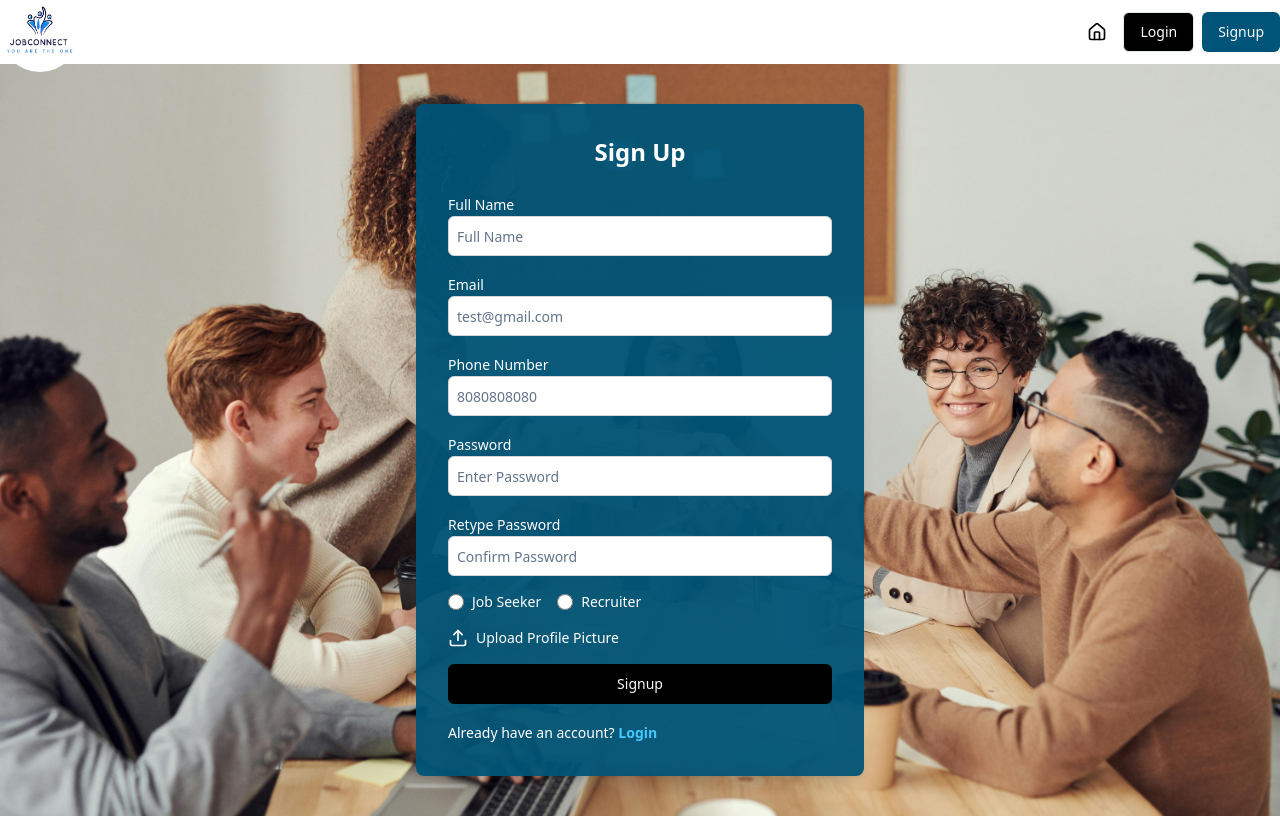
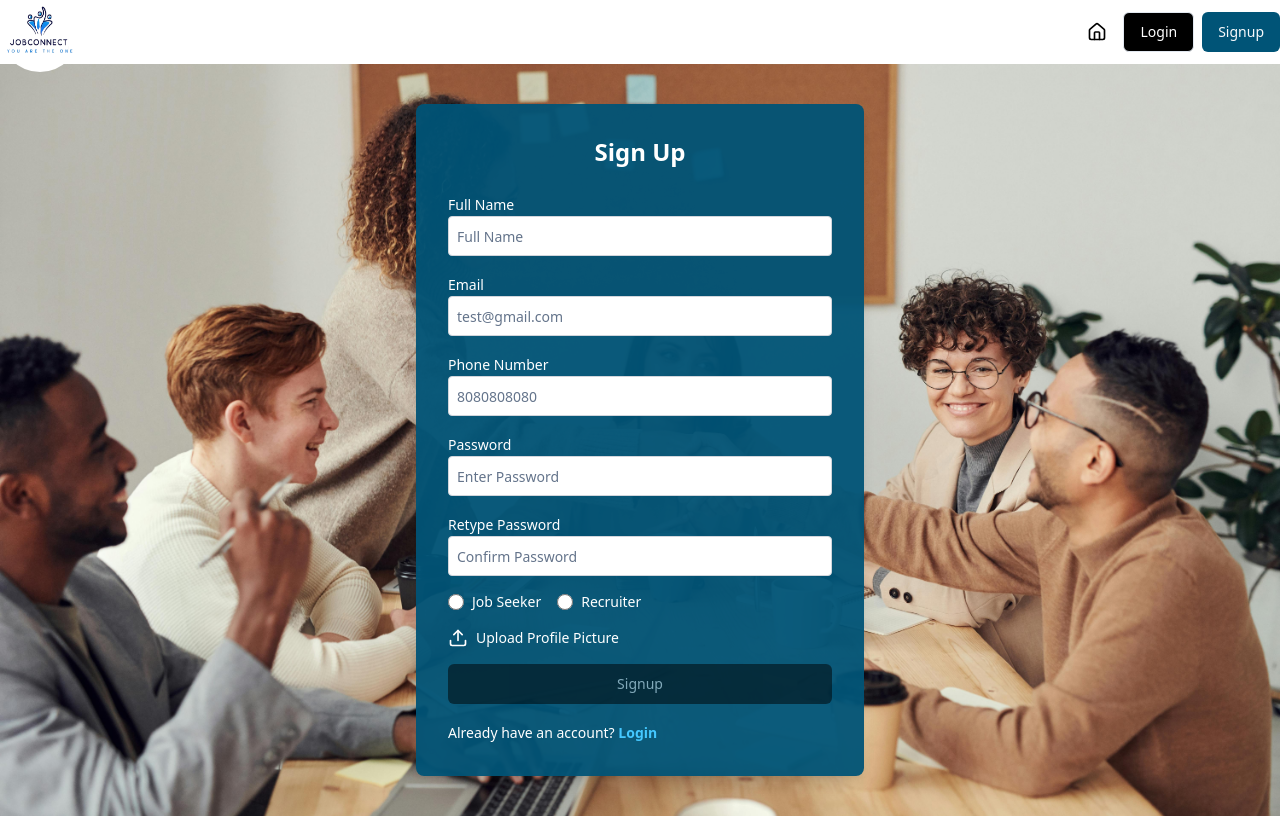
Before and after one commit to honeymb/JobConnect, a React (Vite) app in the folder frontend/: page /signup in a window 1280 px wide. Built offline with nearby package versions, Linux system fonts and the light colour scheme.

Commit message:
Password Strength Checker code updates.

```diff
--- a/frontend/package.json
+++ b/frontend/package.json
@@ -28,6 +28,7 @@
     "next-themes": "^0.3.0",
     "react": "^18.2.0",
     "react-dom": "^18.2.0",
+    "react-password-checklist": "^1.8.0",
     "react-redux": "^9.1.2",
     "react-router-dom": "^6.23.1",
     "react-toastify": "^10.0.5",
--- a/frontend/src/components/auth/Signup.jsx
+++ b/frontend/src/components/auth/Signup.jsx
@@ -1,4 +1,4 @@
-import React, { useEffect, useState } from "react";
+import React, { useCallback, useEffect, useState } from "react";
 import Navbar from "../shared/Navbar";
 import { Label } from "../ui/label";
 import { Input } from "../ui/input";
@@ -13,6 +13,7 @@ import { setLoading } from "@/redux/authSlice";
 import { Loader2 } from "lucide-react";
 import signupImage from "@/assets/signup.jpg"; // Image reference from: https://www.pexels.com
 import { Upload } from "lucide-react"; // Import the upload icon
+import ReactPasswordChecklist from "react-password-checklist";
 
 const INPUT_FIELDS = {
   fullname: "",
@@ -24,17 +25,54 @@ const INPUT_FIELDS = {
   file: "",
 };
 
+const PWD_RULES = ["minLength", "specialChar", "number", "capital", "match"];
+const CLASS_NAME = "text-black rounded-[4px] border border-gray-300 p-2 w-full transition duration-200 focus:outline-none focus:ring focus:ring-blue-500"
+const debounce = (cb, time) => {
+  let timer;
+  return (...args) => {
+    if (timer) clearTimeout(timer);  // Clear any previously set timer
+    timer = setTimeout(() => {
+      cb(...args);  // Only call the callback after the delay
+    }, time);
+  };
+};
+
 const Signup = () => {
   const [input, setInput] = useState(INPUT_FIELDS);
   const { loading, user } = useSelector((store) => store.auth);
+  const [isFormValid, setIsFormValid] = useState(false);
   const dispatch = useDispatch();
   const navigate = useNavigate();
 
   useEffect(() => {
-    if (user) {
-      navigate("/");
+    if (user) { navigate("/"); }
+  }, [user, navigate]);
+
+  useEffect(() => {
+    if (input.password || input.confirmPassword) {
+      setIsFormValid(input.confirmPassword === input.password);
+      debouncedToastFn(input.password, input.confirmPassword); // Trigger debounced function only when input changes
     }
-  }, [user, navigate]);
+    return () => toast.dismiss();
+  }, [input.password, input.confirmPassword]);
+
+  // Debounced toast function to show password checklist after delay
+  const debouncedToastFn = useCallback(debounce((pwd, confirmPwd) => {
+    toast(
+      <ReactPasswordChecklist
+        rules={PWD_RULES}
+        minLength={5}
+        value={pwd}
+        valueAgain={confirmPwd}
+        onChange={onPasswordCheckerChange}
+      />,
+      {
+        dismissible: true,
+        duration: Infinity,
+        onDismiss: () => toast.dismiss(),
+      }
+    )
+  }, 500), []);
 
   const changeEventHandler = (e) => {
     setInput((prevInput) => ({ ...prevInput, [e.target.name]: e.target.value }));
@@ -76,6 +114,10 @@ const Signup = () => {
     }
   };
 
+  const onPasswordCheckerChange = (value) => {
+    setIsFormValid(value);
+  }
+
   return (
     <div
       className="relative min-h-screen flex flex-col"
@@ -101,7 +143,7 @@ const Signup = () => {
                 name="fullname"
                 onChange={changeEventHandler}
                 placeholder="Full Name"
-                className="text-black rounded-md border border-gray-300 p-2 w-full transition duration-200 focus:outline-none focus:ring focus:ring-blue-500"
+                className={CLASS_NAME}
               />
             </div>
             <div className="my-4">
@@ -112,7 +154,7 @@ const Signup = () => {
                 name="email"
                 onChange={changeEventHandler}
                 placeholder="test@gmail.com"
-                className="text-black rounded-md border border-gray-300 p-2 w-full transition duration-200 focus:outline-none focus:ring focus:ring-blue-500"
+                className={CLASS_NAME}
               />
             </div>
             <div className="my-4">
@@ -123,7 +165,7 @@ const Signup = () => {
                 name="phoneNumber"
                 onChange={changeEventHandler}
                 placeholder="8080808080"
-                className="text-black rounded-md border border-gray-300 p-2 w-full transition duration-200 focus:outline-none focus:ring focus:ring-blue-500"
+                className={CLASS_NAME}
               />
             </div>
             <div className="my-4">
@@ -134,7 +176,7 @@ const Signup = () => {
                 name="password"
                 onChange={changeEventHandler}
                 placeholder="Enter Password"
-                className="text-black rounded-md border border-gray-300 p-2 w-full transition duration-200 focus:outline-none focus:ring focus:ring-blue-500"
+                className={CLASS_NAME}
               />
             </div>
             <div className="my-4">
@@ -145,7 +187,7 @@ const Signup = () => {
                 name="confirmPassword"
                 onChange={changeEventHandler}
                 placeholder="Confirm Password"
-                className="text-black rounded-md border border-gray-300 p-2 w-full transition duration-200 focus:outline-none focus:ring focus:ring-blue-500"
+                className={CLASS_NAME}
               />
             </div>
             <div className="my-4">
@@ -190,12 +232,15 @@ const Signup = () => {
               </Label>
             </div>
             {loading ? (
-           <Button className="w-full my-4 bg-gradient-to-r from-black to-teal-500 hover:opacity-90 transition duration-500">
-           <Loader2 className="mr-2 h-4 w-4 animate-spin" /> Please wait
-         </Button>
-
+              <Button className="w-full my-4 bg-gradient-to-r from-black to-teal-500 hover:opacity-90 transition duration-500">
+                <Loader2 className="mr-2 h-4 w-4 animate-spin" /> Please wait
+              </Button>
             ) : (
-              <Button type="submit" className="w-full my-4 bg-black hover:bg-black-800 transition duration-200">
+              <Button
+                type="submit"
+                disabled={isFormValid ? false : true}
+                className="w-full my-4 bg-black hover:bg-black-800 transition duration-200"
+              >
                 Signup
               </Button>
             )}
--- a/frontend/src/components/ui/sonner.jsx
+++ b/frontend/src/components/ui/sonner.jsx
@@ -7,16 +7,14 @@ const Toaster = ({ ...props }) => {
   return (
     <Sonner
       theme={theme}
+      visibleToasts={1}
       className="toaster group"
       toastOptions={{
         classNames: {
-          toast:
-            "group toast group-[.toaster]:bg-background group-[.toaster]:text-foreground group-[.toaster]:border-border group-[.toaster]:shadow-lg",
+          toast: "group toast group-[.toaster]:bg-background group-[.toaster]:text-foreground group-[.toaster]:border-border group-[.toaster]:shadow-lg",
           description: "group-[.toast]:text-muted-foreground",
-          actionButton:
-            "group-[.toast]:bg-primary group-[.toast]:text-primary-foreground",
-          cancelButton:
-            "group-[.toast]:bg-muted group-[.toast]:text-muted-foreground",
+          actionButton: "group-[.toast]:bg-primary group-[.toast]:text-primary-foreground",
+          cancelButton: "group-[.toast]:bg-muted group-[.toast]:text-muted-foreground",
         },
       }}
       {...props}
--- /dev/null
+++ b/frontend/src/redux/appSlice.js
@@ -0,0 +1,17 @@
+import { createSlice } from "@reduxjs/toolkit";
+
+const appSlice = createSlice({
+    name: "app",
+    initialState: {
+        isPwdChange: false
+    },
+    reducers: {
+        // actions
+        setPwdChange: (state, action) => {
+            state.isPwdChange = action.payload;
+        },
+    }
+});
+
+export const { setPwdChange } = appSlice.actions;
+export default appSlice.reducer;
--- a/frontend/src/redux/store.js
+++ b/frontend/src/redux/store.js
@@ -1,5 +1,7 @@
 import { combineReducers, configureStore } from "@reduxjs/toolkit";
 import authSlice from "./authSlice";
+import appSlice from "./appSlice";
+
 import {
   persistReducer,
   FLUSH,
@@ -19,6 +21,7 @@ const persistConfig = {
 
 const rootReducer = combineReducers({
   auth: authSlice,
+  app: appSlice
 });
 
 const persistedReducer = persistReducer(persistConfig, rootReducer);
```
Also changed, not shown: frontend/src/components/auth/Login.jsx (line endings or trailing spaces), 1 other file (tests, documents, lock files or other folders).
